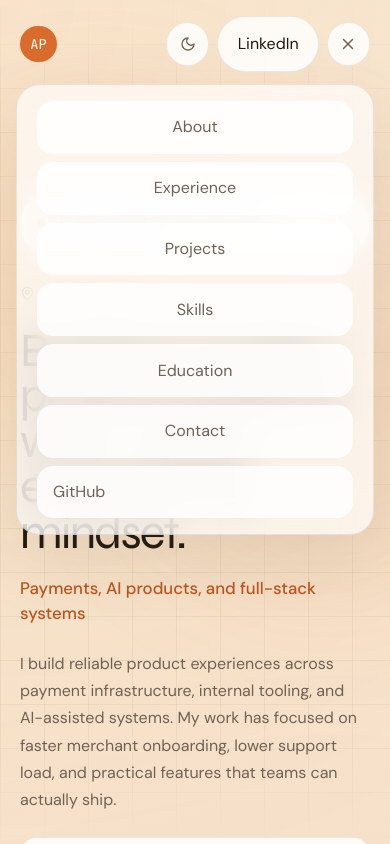
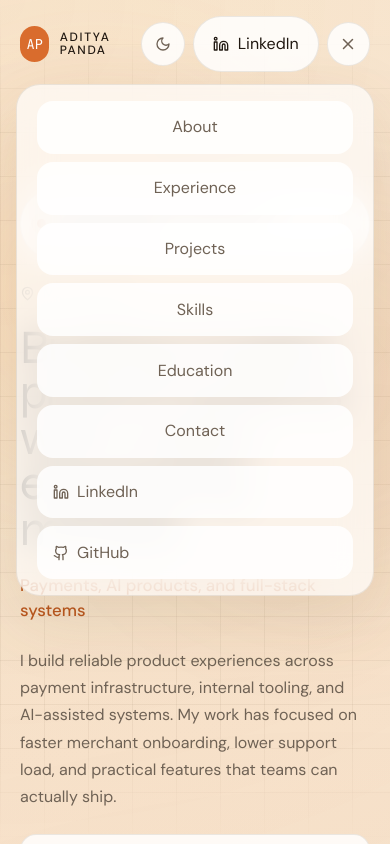
Before and after one commit to panda-510/myportfolio, a React (Vite) app: page / in a window 390 px wide. Both pictures are taken after a click on the button 348 px from the left and 44 px from the top of the page. Shown: the top 844 px of the page. Built offline with nearby package versions, Linux system fonts and the light colour scheme.

Commit message:
Added name in responsive mode

```diff
--- a/src/components/Footer.jsx
+++ b/src/components/Footer.jsx
@@ -3,9 +3,8 @@ import { data } from '../data'
 export default function Footer() {
   return (
     <footer className="max-w-6xl mx-auto px-5 sm:px-6 py-8">
-      <div className="surface-card px-5 py-4 flex flex-col sm:flex-row sm:items-center sm:justify-between gap-3 text-sm">
-        <p className="muted-text">Built with React, Vite, and Framer Motion.</p>
-        <p className="muted-text">© {new Date().getFullYear()} {data.personal.name}</p>
+      <div className="surface-card px-5 py-4 flex items-center justify-center text-sm">
+        <p className="muted-text text-center">© {new Date().getFullYear()} {data.personal.name}</p>
       </div>
     </footer>
   )
--- a/src/components/Navbar.jsx
+++ b/src/components/Navbar.jsx
@@ -1,5 +1,5 @@
 import { useEffect, useState } from 'react'
-import { Menu, Moon, Sun, X } from 'lucide-react'
+import { Github, Linkedin, Menu, Moon, Sun, X } from 'lucide-react'
 import { AnimatePresence, motion } from 'framer-motion'
 import { data } from '../data'
 
@@ -32,7 +32,7 @@ export default function Navbar({ theme, onToggleTheme }) {
         <div className="max-w-6xl mx-auto px-5 sm:px-6 h-16 flex items-center justify-between">
           <button onClick={() => scrollTo('about')} className="brand-mark" aria-label="Go to top">
             <span className="brand-badge">AP</span>
-            <span className="hidden sm:block text-sm font-medium tracking-[0.18em] uppercase">
+            <span className="brand-name text-xs sm:text-sm font-medium tracking-[0.14em] sm:tracking-[0.18em] uppercase">
               Aditya Panda
             </span>
           </button>
@@ -64,6 +64,7 @@ export default function Navbar({ theme, onToggleTheme }) {
               rel="noopener noreferrer"
               className="button-secondary hidden sm:inline-flex"
             >
+              <Linkedin size={16} />
               LinkedIn
             </a>
 
@@ -98,11 +99,21 @@ export default function Navbar({ theme, onToggleTheme }) {
                 </button>
               ))}
               <a
+                href={data.personal.linkedin}
+                target="_blank"
+                rel="noopener noreferrer"
+                className="mobile-nav-link inline-flex items-center gap-2"
+              >
+                <Linkedin size={16} />
+                LinkedIn
+              </a>
+              <a
                 href={data.personal.github}
                 target="_blank"
                 rel="noopener noreferrer"
-                className="mobile-nav-link"
+                className="mobile-nav-link inline-flex items-center gap-2"
               >
+                <Github size={16} />
                 GitHub
               </a>
             </div>
--- a/src/index.css
+++ b/src/index.css
@@ -178,6 +178,15 @@ button {
   color: var(--muted);
 }
 
+.location-row {
+  display: inline-flex;
+  align-items: center;
+  gap: 0.5rem;
+  color: var(--muted);
+  font-size: 0.875rem;
+  line-height: 1;
+}
+
 .accent-text {
   color: var(--accent-strong);
 }
@@ -329,6 +338,14 @@ button {
   background: transparent;
   border: 0;
   cursor: pointer;
+}
+
+.brand-name {
+  display: block;
+  max-width: 8.5rem;
+  white-space: normal;
+  text-align: left;
+  line-height: 1.1;
 }
 
 .brand-badge {
@@ -497,4 +514,14 @@ button {
   .surface-card {
     border-radius: 1.35rem;
   }
+
+  .brand-mark {
+    gap: 0.65rem;
+    min-width: 0;
+    flex: 1;
+  }
+
+  .brand-name {
+    max-width: 6.75rem;
+  }
 }
--- a/src/sections/Hero.jsx
+++ b/src/sections/Hero.jsx
@@ -23,7 +23,7 @@ export default function Hero() {
               Open to software engineering opportunities
             </motion.div>
 
-            <motion.div {...fadeUp(0.1)} className="inline-flex items-center gap-2 muted-text text-sm mb-6">
+            <motion.div {...fadeUp(0.1)} className="location-row mb-6">
               <MapPin size={15} />
               <span>{data.personal.location}</span>
             </motion.div>
```
